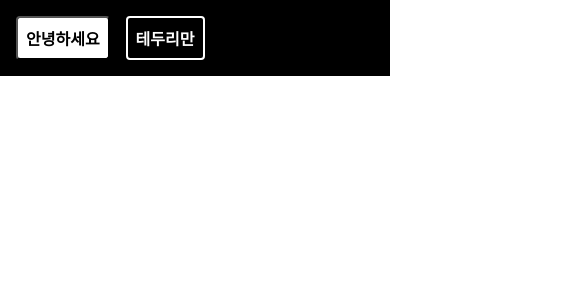
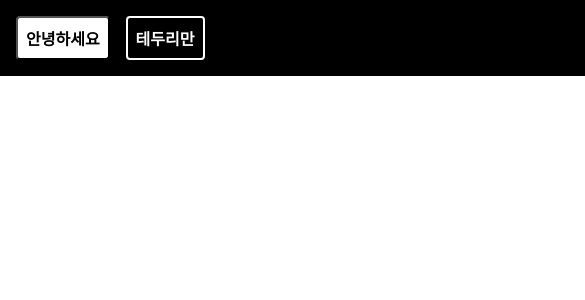
Before and after one commit to JihyeSeo1120/styling-react, a React app: page / in a window 390 px wide. Shown: the top 300 px of the page, 585 px wide, since content can reach past the window. Built offline with nearby package versions, Linux system fonts and the light colour scheme.

Commit message:
styled-components - 반응형 media query

```diff
--- a/src/StyledComponent.js
+++ b/src/StyledComponent.js
@@ -5,6 +5,16 @@
   background: ${(props) => props.color || "blue"};
   padding: 1rem;
   display: flex;
+
+  //반응형
+  width: 1024px;
+  margin: 0 auto;
+  @media (max-width: 1024px) {
+    width: 768px;
+  }
+  @media (max-width: 768px) {
+    width: 100%auto;
+  }
 `;
 
 const Button = styled.button`
```
